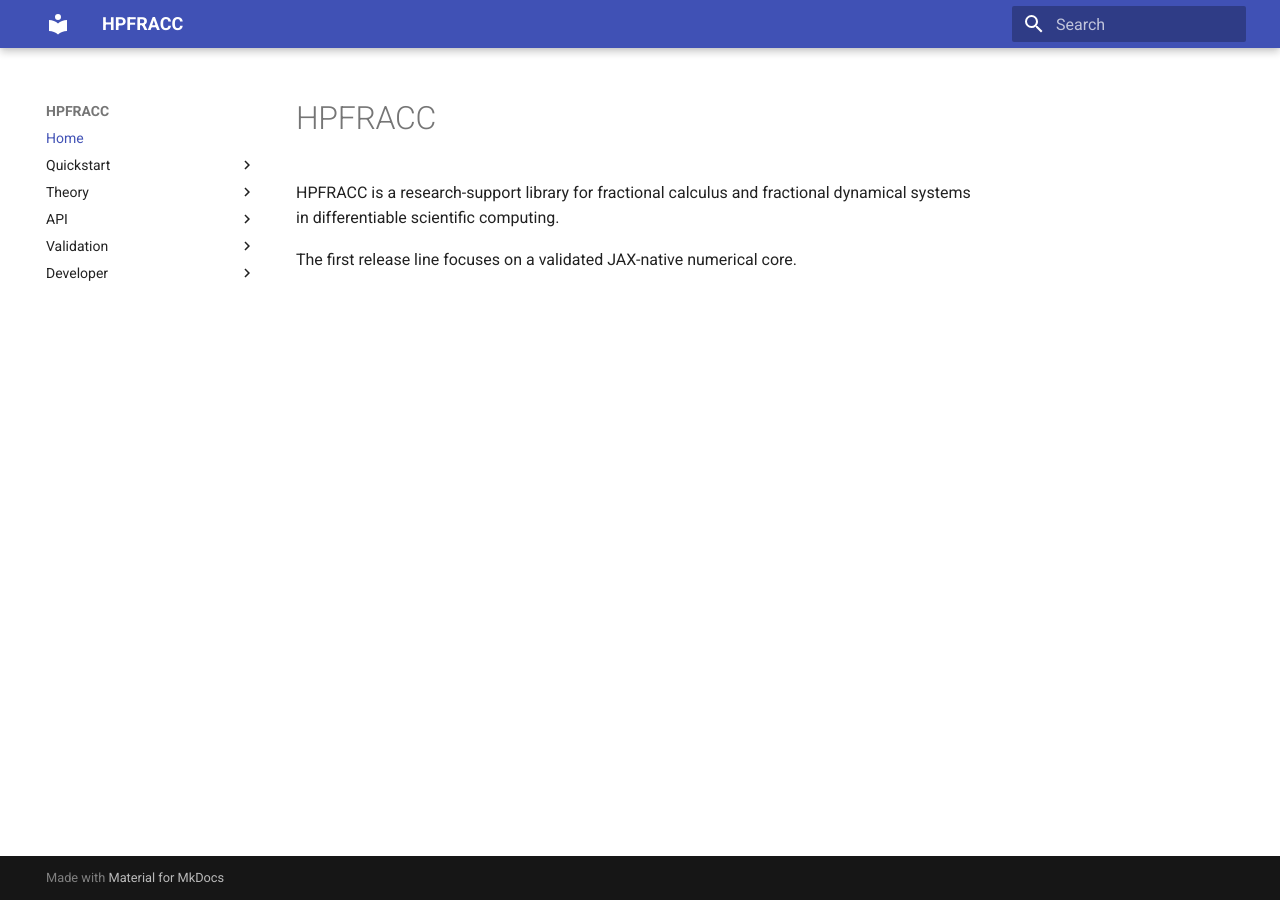
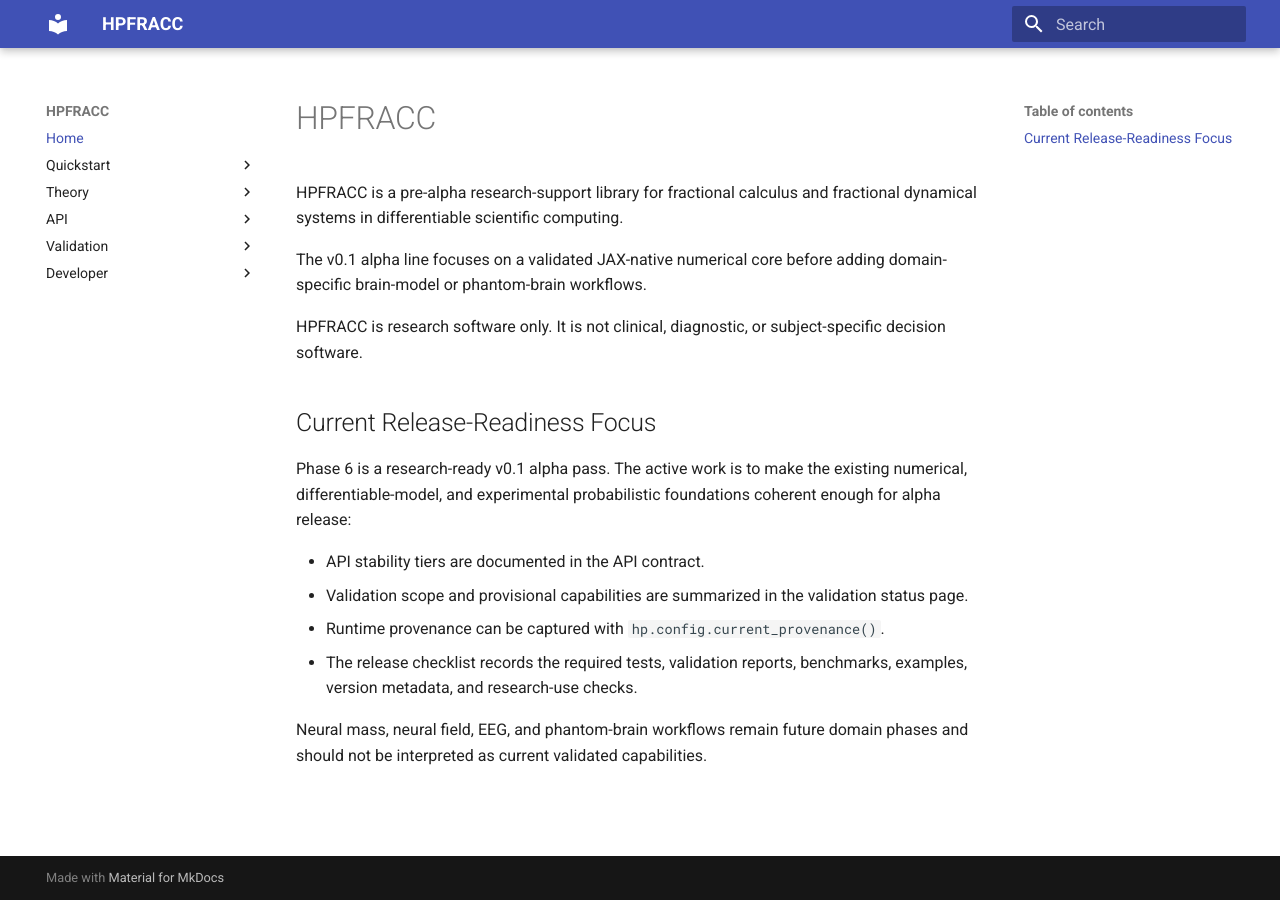
Before and after one commit to dave2k77/hpfracc, an MkDocs documentation site: the page built from docs/index.md, in a window 1280 px wide. Built offline with MkDocs 1.6.1 and Material for MkDocs 9.7.7, drawn with Linux system fonts in a browser that asks for light colours.

Commit message:
docs: align alpha package metadata

```diff
--- a/docs/index.md
+++ b/docs/index.md
@@ -1,6 +1,26 @@
 # HPFRACC
 
-HPFRACC is a research-support library for fractional calculus and fractional
-dynamical systems in differentiable scientific computing.
+HPFRACC is a pre-alpha research-support library for fractional calculus and
+fractional dynamical systems in differentiable scientific computing.
 
-The first release line focuses on a validated JAX-native numerical core.
+The v0.1 alpha line focuses on a validated JAX-native numerical core before
+adding domain-specific brain-model or phantom-brain workflows.
+
+HPFRACC is research software only. It is not clinical, diagnostic, or
+subject-specific decision software.
+
+## Current Release-Readiness Focus
+
+Phase 6 is a research-ready v0.1 alpha pass. The active work is to make the
+existing numerical, differentiable-model, and experimental probabilistic
+foundations coherent enough for alpha release:
+
+- API stability tiers are documented in the API contract.
+- Validation scope and provisional capabilities are summarized in the validation
+  status page.
+- Runtime provenance can be captured with `hp.config.current_provenance()`.
+- The release checklist records the required tests, validation reports,
+  benchmarks, examples, version metadata, and research-use checks.
+
+Neural mass, neural field, EEG, and phantom-brain workflows remain future domain
+phases and should not be interpreted as current validated capabilities.
--- a/mkdocs.yml
+++ b/mkdocs.yml
@@ -1,5 +1,5 @@
 site_name: HPFRACC
-site_description: High-performance fractional calculus for differentiable scientific computing.
+site_description: Research software for fractional calculus in differentiable scientific computing.
 theme:
   name: material
 nav:
--- a/pyproject.toml
+++ b/pyproject.toml
@@ -5,7 +5,7 @@ build-backend = "hatchling.build"
 [project]
 name = "hpfracc"
 version = "0.1.0a0"
-description = "High-performance fractional calculus for differentiable scientific computing."
+description = "Research software for fractional calculus in differentiable scientific computing."
 readme = "README.md"
 requires-python = ">=3.11"
 license = "MIT"
```
Also changed, not shown: CHANGELOG.md (+6 -0 lines), README.md (+41 -26 lines), benchmarks/numerical/README.md (+8 -8 lines), 1 other file.
